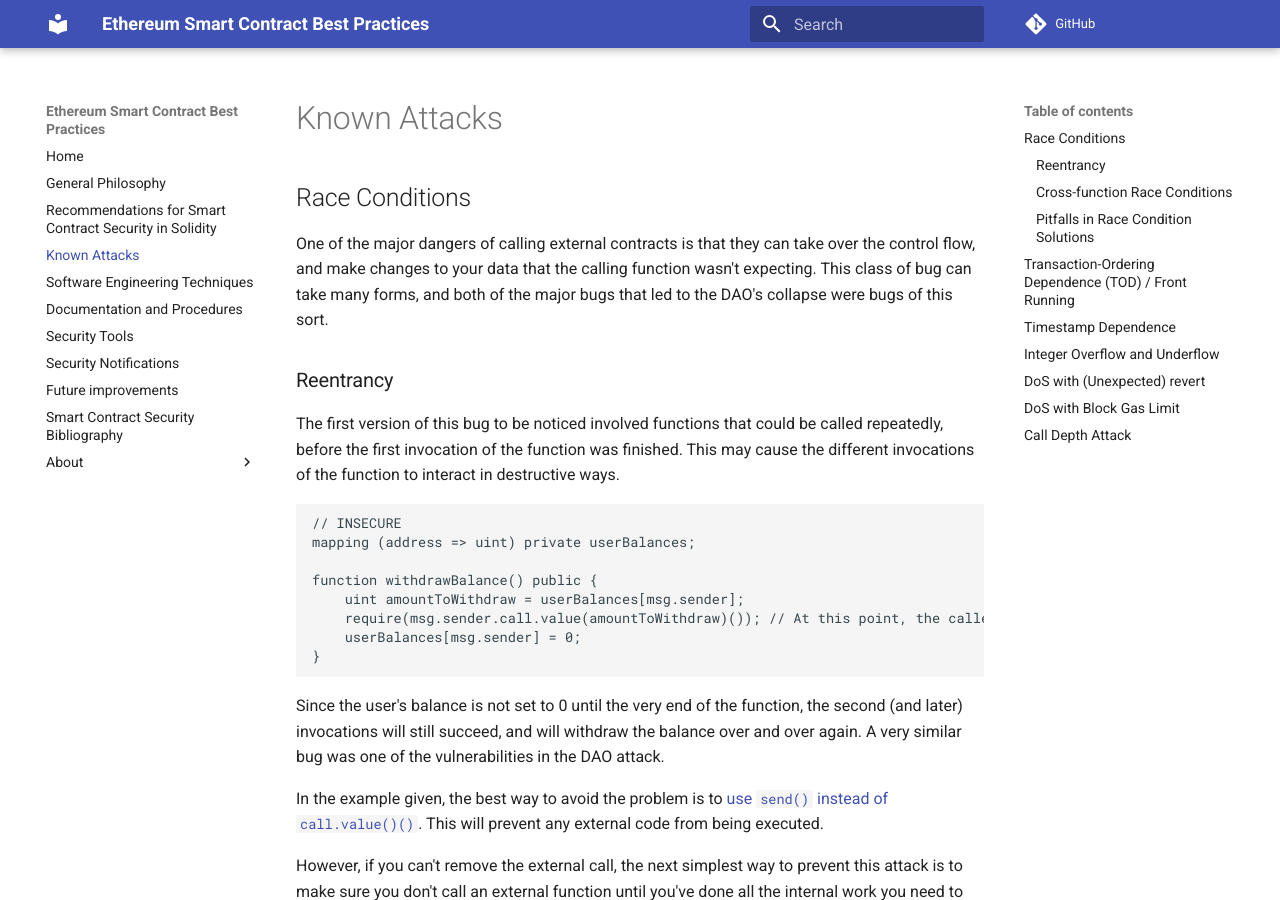
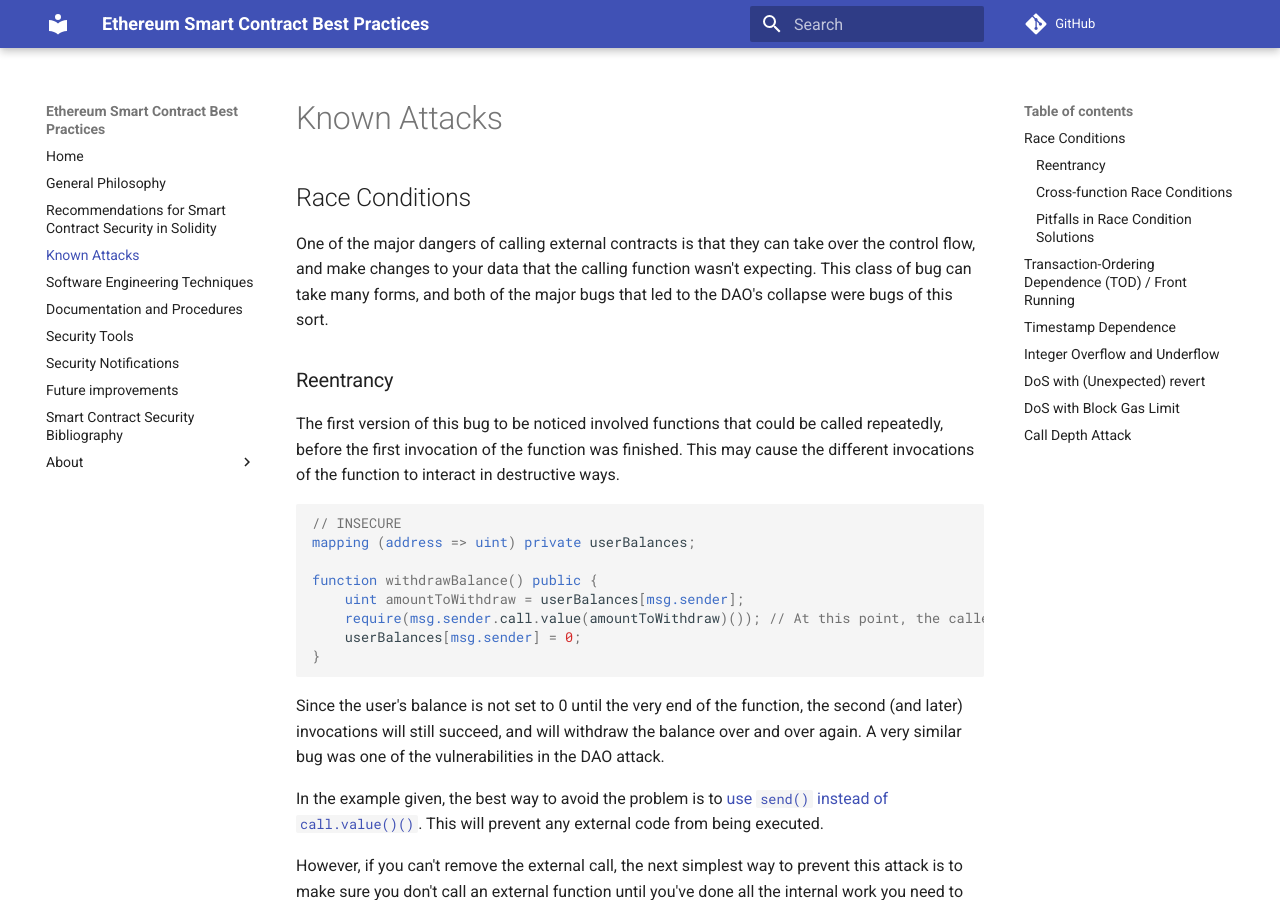
Before and after one commit to girish17/best-practices-docs, an MkDocs documentation site: the page built from docs/known_attacks.md, in a window 1280 px wide and 900 px high. Built offline with MkDocs 1.6.1 and Material for MkDocs 9.7.7, drawn with Linux system fonts in a browser that asks for light colours; comment, search, counter and statistics services are not loaded; old or Windows-style settings are respelled for this version of MkDocs.

Commit message:
Highlighting works for solidity

````diff
--- a/docs/known_attacks.md
+++ b/docs/known_attacks.md
@@ -6,7 +6,7 @@
 
 The first version of this bug to be noticed involved functions that could be called repeatedly, before the first invocation of the function was finished. This may cause the different invocations of the function to interact in destructive ways.
 
-```
+```Solidity
 
 // INSECURE
 mapping (address => uint) private userBalances;
--- a/mkdocs.yml
+++ b/mkdocs.yml
@@ -25,13 +25,14 @@
 
 markdown_extensions:
   - markdown.extensions.admonition
-  - markdown.extensions.codehilite(guess_lang=false)
   # note for code highlighting a get_style_defs() function must be written for the pygments-solidity-lexer
   # /Users/primary/.pyenv/versions/3.6.1/lib/python3.6/site-packages/pygments_lexer_solidity/lexer.py
   - markdown.extensions.def_list
   - markdown.extensions.footnotes
   - markdown.extensions.meta
   - markdown.extensions.toc(permalink=true)
+  - pymdownx.highlight
+  - pymdownx.inlinehilite
   - pymdownx.arithmatex
   - pymdownx.betterem(smart_enable=all)
   - pymdownx.caret
@@ -39,7 +40,6 @@
   - pymdownx.details
   - pymdownx.emoji:
       emoji_generator: !!python/name:pymdownx.emoji.to_svg
-  - pymdownx.inlinehilite
   - pymdownx.magiclink
   - pymdownx.mark
   - pymdownx.smartsymbols
````
